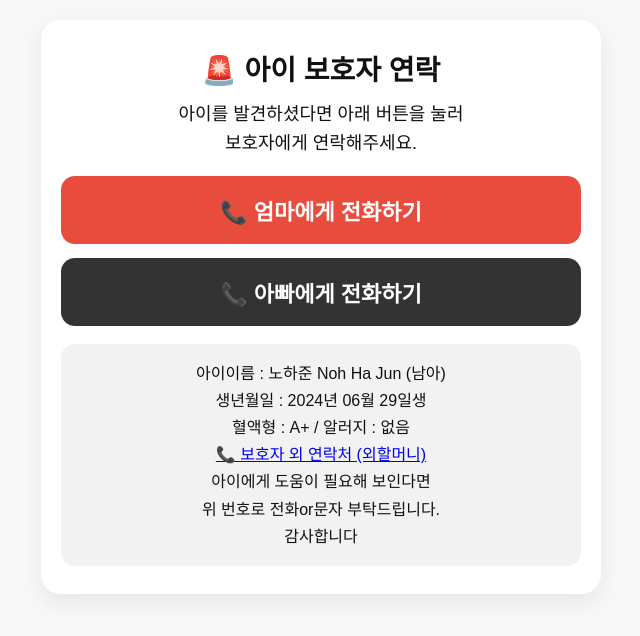
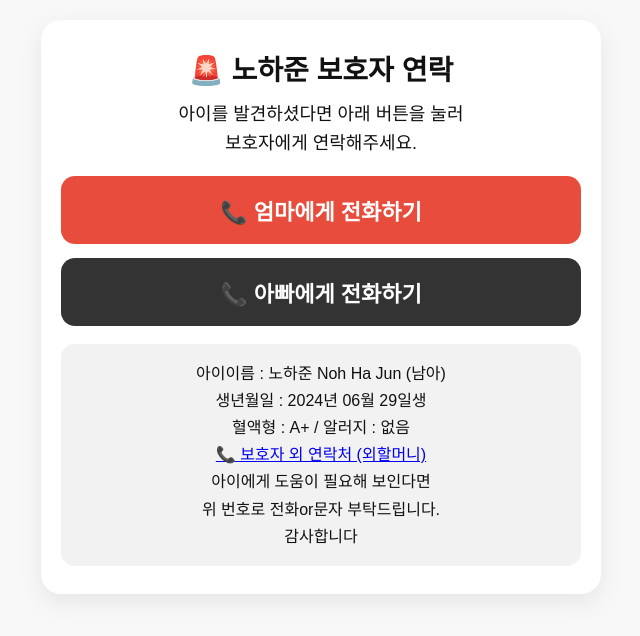
Before and after one commit to nodaeng-m/nodaengmomkidall, a plain HTML site: page index.html in a window 1280 px wide. Shown: the whole page, without its empty margins (319-959 px from the left). Drawn offline with Linux system fonts and the light colour scheme.

```diff
--- a/index.html
+++ b/index.html
@@ -70,7 +70,7 @@
 </head>
 <body>
   <div class="card">
-    <h1>🚨 아이 보호자 연락</h1>
+    <h1>🚨 노하준 보호자 연락</h1>
     <p>아이를 발견하셨다면 아래 버튼을 눌러<br>보호자에게 연락해주세요.</p>
 
     <a class="btn" href="tel:01089157831">📞 엄마에게 전화하기</a>
```
